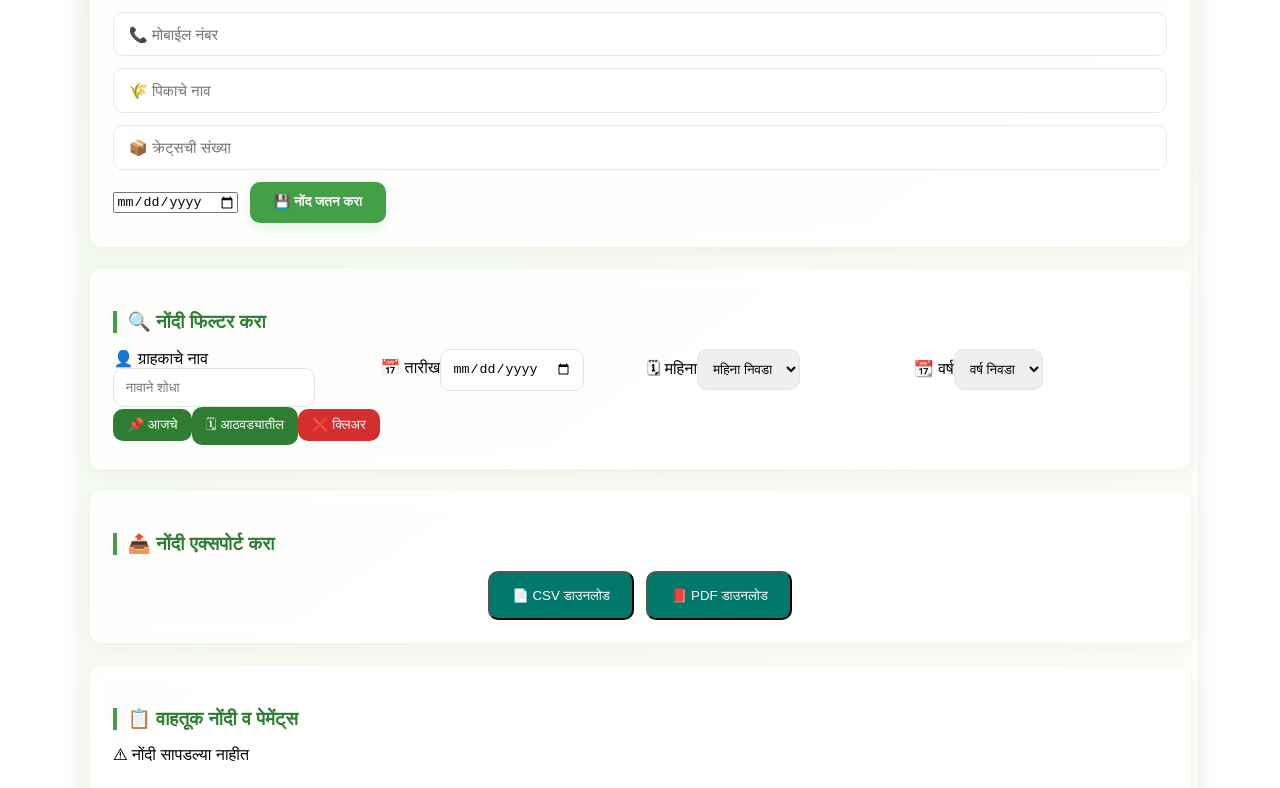
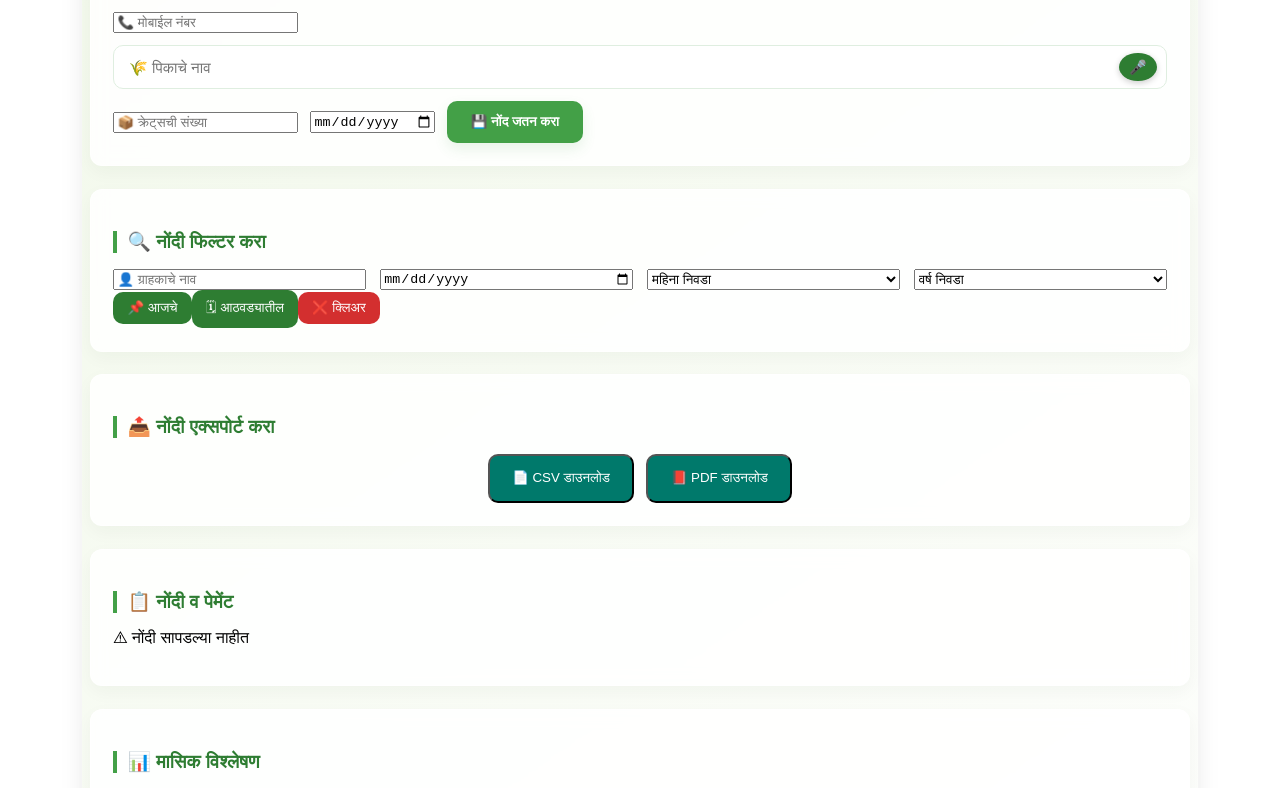
Before and after one commit to tejasphapale/Agriport, a Vue app: page /records in a window 1280 px wide. Shown: the part 372-1160 px from the top of the page. Built offline with nearby package versions, Linux system fonts and the light colour scheme; sample sign-in values are in the browser's storage.

Commit message:
added properly

```diff
--- a/src/views/TransportView.vue
+++ b/src/views/TransportView.vue
@@ -10,84 +10,87 @@
     <!-- Add Record -->
     <section class="card fade-in">
       <h3 class="card-title">➕ नवीन वाहतूक नोंद जोडा</h3>
+
       <form @submit.prevent="addRecord" class="form">
 
-        <!-- Customer Name -->
+        <!-- CUSTOMER -->
         <div class="input-with-mic">
           <input v-model="customer" placeholder="👤 ग्राहकाचे नाव" list="customerSuggestions" required />
+          <button type="button" class="mic-btn" @click="startMic(customer)">
+            🎤
+          </button>
         </div>
 
         <datalist id="customerSuggestions">
           <option v-for="c in customerList" :key="c">{{ c }}</option>
         </datalist>
 
-        <!-- Vyapari -->
+        <!-- VYAPARI -->
         <div class="input-with-mic">
           <input v-model="vyapari" placeholder="🏪 व्यापाऱ्याचे नाव" list="vyapariSuggestions" required />
+          <button type="button" class="mic-btn" @click="startMic(vyapari)">
+            🎤
+          </button>
         </div>
 
         <datalist id="vyapariSuggestions">
           <option v-for="c in vyapariList" :key="c">{{ c }}</option>
         </datalist>
 
-        <!-- Mobile -->
-        <div class="input-with-mic">
-          <input v-model="mobile" placeholder="📞 मोबाईल नंबर" type="tel" maxlength="10" required />
-        </div>
+        <!-- MOBILE -->
+        <input
+          v-model="mobile"
+          placeholder="📞 मोबाईल नंबर"
+          class="input"
+          type="tel"
+          maxlength="10"
+          required
+        />
 
-        <!-- Crop -->
+        <!-- CROP -->
         <div class="input-with-mic">
           <input v-model="crop" placeholder="🌾 पिकाचे नाव" list="cropSuggestions" required />
+          <button type="button" class="mic-btn" @click="startMic(crop)">
+            🎤
+          </button>
         </div>
 
         <datalist id="cropSuggestions">
           <option v-for="c in cropList" :key="c">{{ c }}</option>
         </datalist>
 
-        <!-- Crates -->
-        <div class="input-with-mic">
-          <input v-model="crates" type="text" placeholder="📦 क्रेट्सची संख्या" required />
-        </div>
+        <!-- CRATES -->
+        <input
+          v-model="crates"
+          placeholder="📦 क्रेट्सची संख्या"
+          class="input"
+          required
+        />
 
-        <!-- Date -->
-        <input v-model="date" type="date" required />
+        <!-- DATE -->
+        <input v-model="date" type="date" class="input" required />
 
         <button type="submit" class="btn-primary">💾 नोंद जतन करा</button>
       </form>
     </section>
 
-
-    <!-- FILTER SECTION -->
+    <!-- FILTERS -->
     <section class="card fade-in">
       <h3 class="card-title">🔍 नोंदी फिल्टर करा</h3>
 
       <div class="filter-grid">
 
-        <div class="filter-item">
-          <label>👤 ग्राहकाचे नाव</label>
-          <input v-model="filter.name" placeholder="नावाने शोधा" />
-        </div>
-
-        <div class="filter-item">
-          <label>📅 तारीख</label>
+        <input v-model="filter.name" placeholder="👤 ग्राहकाचे नाव" />
         <input v-model="filter.date" type="date" />
-        </div>
-
-        <div class="filter-item">
-          <label>🗓 महिना</label>
         <select v-model="filter.month">
           <option value="">महिना निवडा</option>
           <option v-for="m in 12" :key="m" :value="m">{{ m }} महिना</option>
         </select>
-        </div>
 
-        <div class="filter-item">
-          <label>📆 वर्ष</label>
         <select v-model="filter.year">
           <option value="">वर्ष निवडा</option>
-            <option v-for="y in years" :key="y" :value="y">{{ y }}</option>
+          <option v-for="y in years" :key="y">{{ y }}</option>
         </select>
-        </div>
 
       </div>
 
@@ -98,28 +101,21 @@
       </div>
     </section>
 
-
-    <!-- EXPORT SECTION -->
+    <!-- EXPORT -->
     <section class="card fade-in">
       <h3 class="card-title">📤 नोंदी एक्सपोर्ट करा</h3>
 
       <div class="export-flex">
-        <button class="btn-export" @click="downloadCSV">
-          📄 CSV डाउनलोड
-        </button>
-
-        <button class="btn-export" @click="downloadPDF">
-          📕 PDF डाउनलोड
-        </button>
+        <button class="btn-export" @click="downloadCSV">📄 CSV डाउनलोड</button>
+        <button class="btn-export" @click="downloadPDF">📕 PDF डाउनलोड</button>
       </div>
     </section>
 
+    <!-- TABLE -->
+    <section class="card fade-in">
+      <h3 class="card-title">📋 नोंदी व पेमेंट</h3>
 
-    <!-- Payment / Records Table -->
-    <section class="card fade-in">
-      <h3 class="card-title">📋 वाहतूक नोंदी व पेमेंट्स</h3>
-
-      <div class="table-responsive" v-if="filteredPaginated.length">
+      <div v-if="filteredPaginated.length" class="table-responsive">
         <table>
           <thead>
             <tr>
@@ -132,17 +128,18 @@
               <th>पेमेंट</th>
             </tr>
           </thead>
+
           <tbody>
             <tr v-for="item in filteredPaginated" :key="item.id">
-              <td class="cell-left">{{ item.customer }}</td>
-              <td class="cell-left">{{ item.vyapari }}</td>
+              <td>{{ item.customer }}</td>
+              <td>{{ item.vyapari }}</td>
               <td>{{ item.mobile }}</td>
               <td>{{ item.crop }}</td>
               <td>{{ item.crates }}</td>
               <td>{{ formatDate(item.date) }}</td>
               <td>
                 <input type="checkbox" v-model="item.paid" @change="saveRecords" />
-                {{ item.paid ? 'Paid' : 'Unpaid' }}
+                {{ item.paid ? "Paid" : "Unpaid" }}
               </td>
             </tr>
           </tbody>
@@ -151,28 +148,23 @@
 
       <p v-else class="empty-msg">⚠ नोंदी सापडल्या नाहीत</p>
 
-      <div class="pagination" v-if="filteredPaginated.length">
-        <button @click="prevPage" :disabled="currentPage===1">⏮ मागे</button>
+      <div v-if="filteredPaginated.length" class="pagination">
+        <button @click="prevPage" :disabled="currentPage == 1">⬅</button>
         <span>पृष्ठ {{ currentPage }} / {{ totalPages }}</span>
-        <button @click="nextPage" :disabled="currentPage===totalPages">पुढे ⏭</button>
+        <button @click="nextPage" :disabled="currentPage == totalPages">➡</button>
       </div>
+
     </section>
 
-
-    <!-- ANALYTICS -->
+    <!-- CHART -->
     <section class="card fade-in">
-      <h3 class="card-title">📊 मासिक वाहतूक विश्लेषण</h3>
-      <canvas id="analyticsChart" height="120"></canvas>
+      <h3 class="card-title">📊 मासिक विश्लेषण</h3>
+      <canvas id="analyticsChart" height="110"></canvas>
     </section>
-<div class="input-with-mic">
-  <input v-model="customer" placeholder="👤 ग्राहकाचे नाव" list="customerSuggestions" required />
-  <button type="button" class="mic-btn" @click="startMic(customer)">
-    🎤
-  </button>
-</div>
 
   </div>
 </template>
+
 
 <script setup>
 import { ref, computed, watch, onMounted } from "vue";
```
Lines whose indentation alone changed are shown as unchanged.
